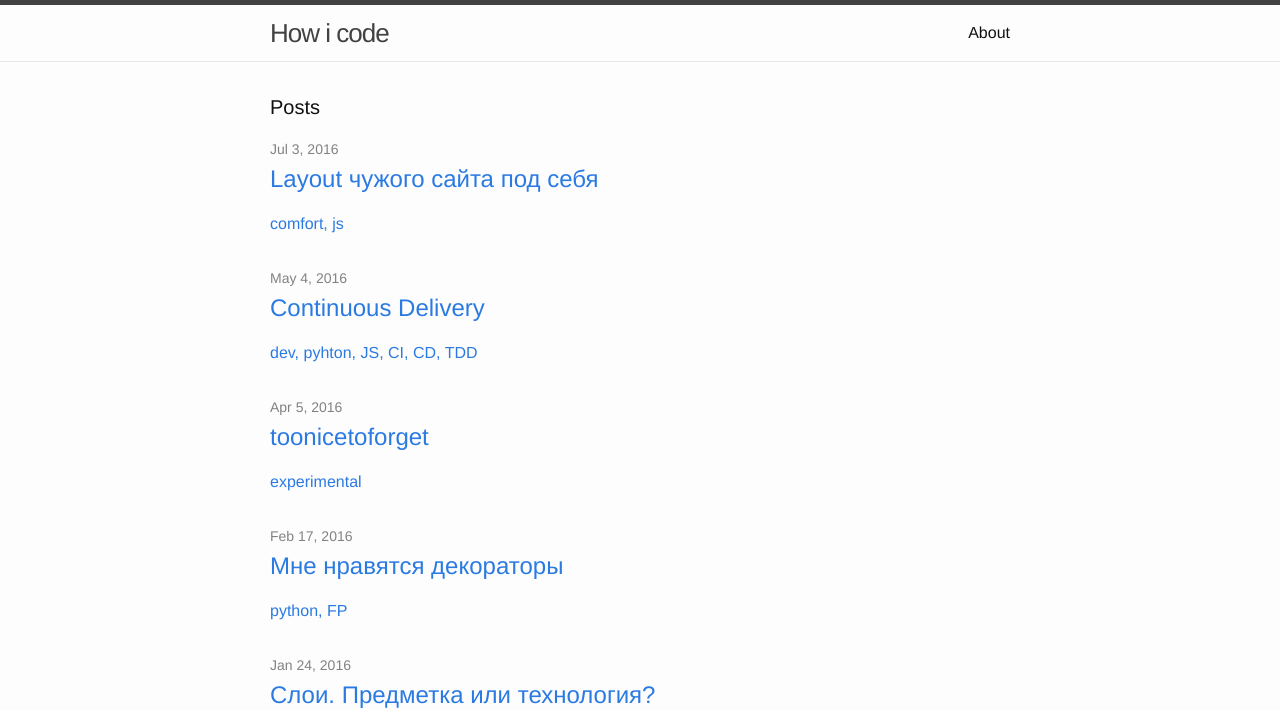
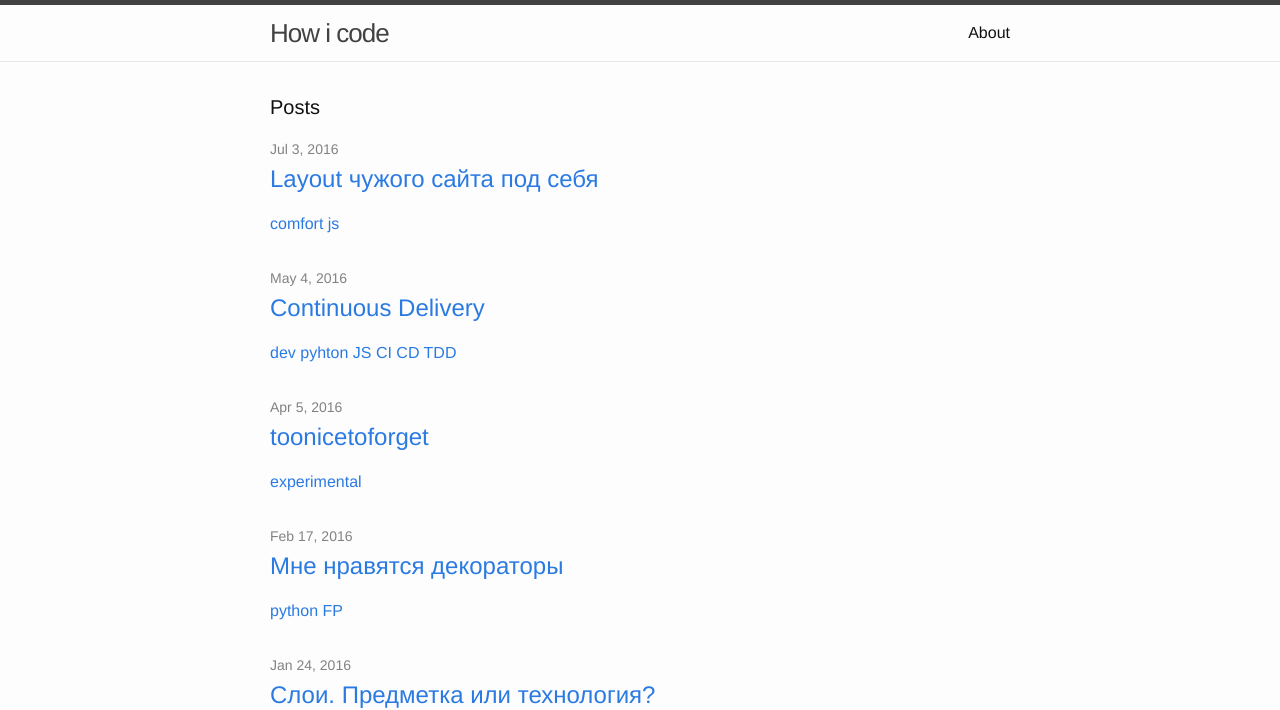
Before and after one commit to Intey/intey.github.io, a Jekyll site: the page built from index.html, in a window 1280 px wide. Shown: the top 710 px of the page. Built offline with Jekyll 4.4.1, drawn with Linux system fonts in a browser that asks for light colours.

Commit message:
[fix] ALL: tags names.

```diff
--- a/_posts/2016-2-17-ILikeDecorators.markdown
+++ b/_posts/2016-2-17-ILikeDecorators.markdown
@@ -2,7 +2,7 @@
 layout: post
 title: "Мне нравятся декораторы"
 date: 2016-2-17
-categories: python, FP
+categories: python FP
 ---
 
 ## Декораторы
--- a/_posts/2016-5-4-cd.markdown
+++ b/_posts/2016-5-4-cd.markdown
@@ -2,7 +2,7 @@
 layout: post
 title: "Continuous Delivery"
 date: 2016-5-4
-categories: dev, pyhton, JS, CI, CD, TDD
+categories: dev pyhton JS CI CD TDD
 ---
 
 ## Idea
--- a/_posts/2016-7-3-SitesForme.markdown
+++ b/_posts/2016-7-3-SitesForme.markdown
@@ -2,7 +2,7 @@
 layout: post
 title: "Layout чужого сайта под себя"
 date: 2016-7-3
-categories: comfort, js
+categories: comfort js
 ---
 Уже пару лет у меня есть вкладочка fixes в Chrom(ium). В ней лежат короткие
 скрипты-хардкоды под определенные сайты. Идея проста: в моих тайлах оконного
```
